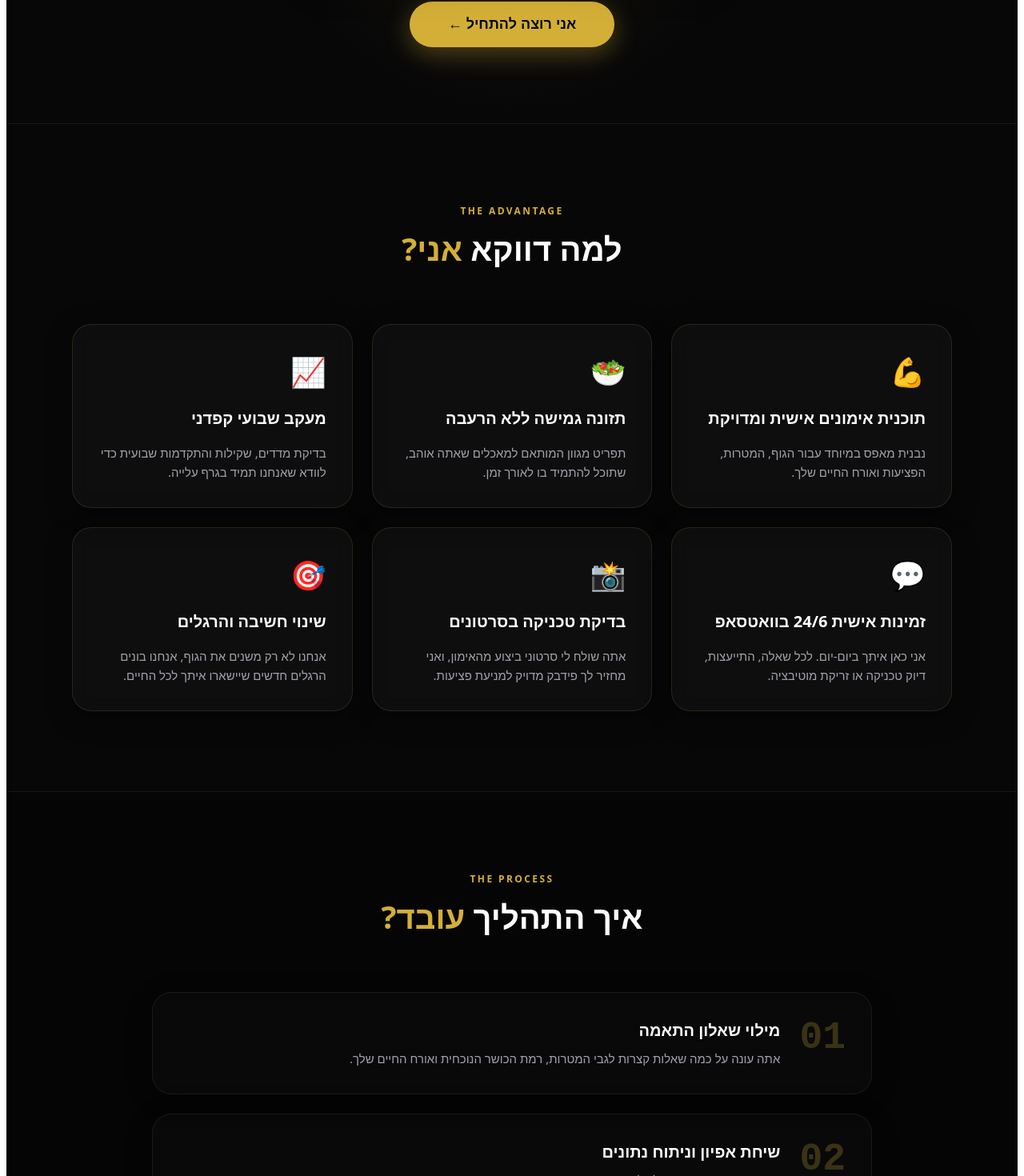
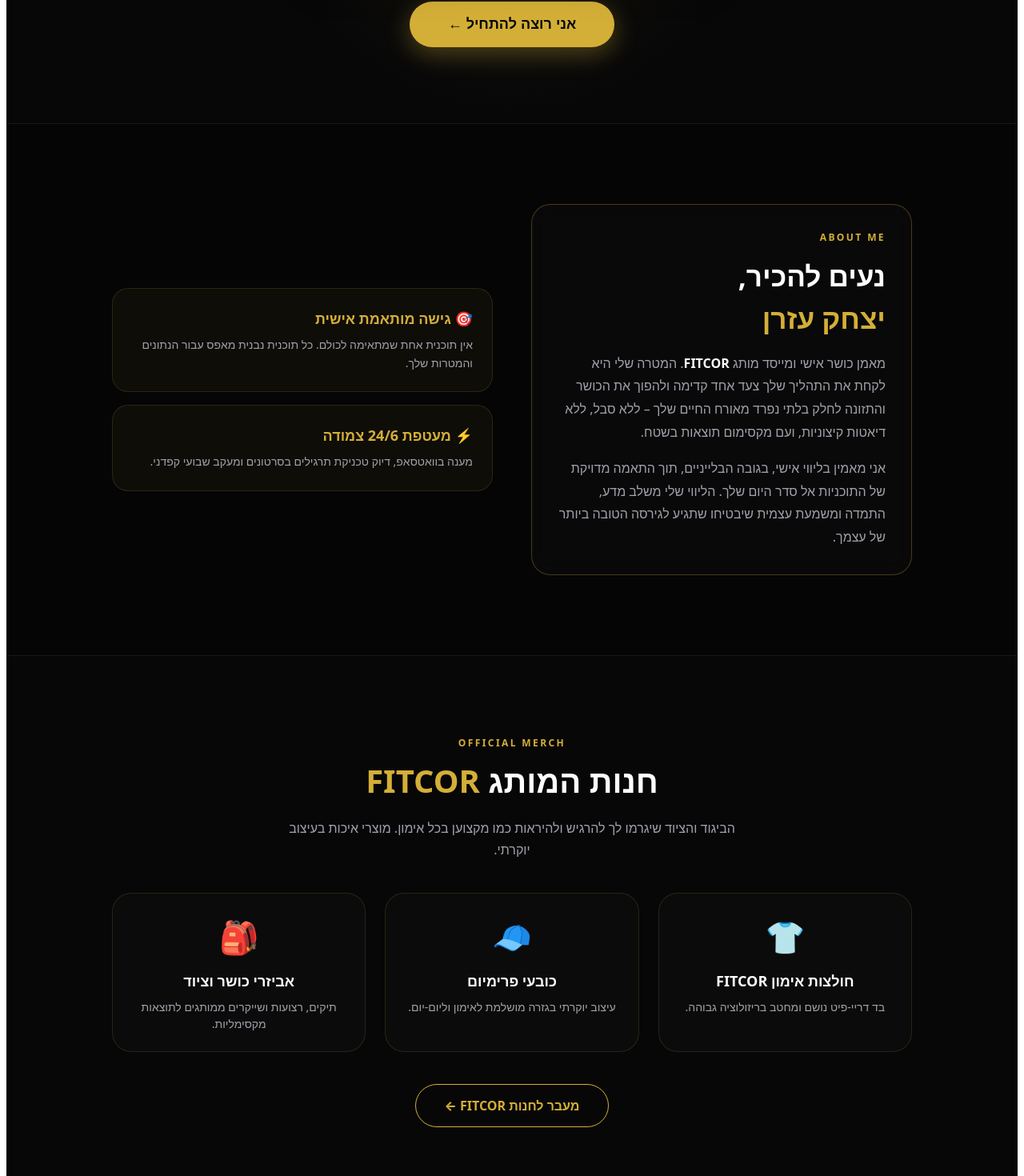
Before and after one commit to yzhqzrn47-creator/FITCOR, a Next.js app: page / in a window 1280 px wide. Shown: the part 654-2124 px from the top of the page at 80% size. Built offline with nearby package versions, Linux system fonts and the light colour scheme.

Commit message:
Update page.tsx

```diff
--- a/app/page.tsx
+++ b/app/page.tsx
@@ -141,6 +141,7 @@ export default function Home() {
         }
       `}} />
 
+      {/* HERO SECTION */}
       <section style={{
         position: 'relative',
         minHeight: '100vh',
@@ -179,7 +180,7 @@ export default function Home() {
               display: 'inline-block',
               boxShadow: '0 0 20px rgba(212, 175, 55, 0.05)',
             }}>
-              YITZHAK AZRAN
+              FITCOR BY YITZHAK AZRAN
             </span>
           </div>
 
@@ -292,10 +293,153 @@ export default function Home() {
         </div>
       </section>
 
+      {/* ABOUT SECTION (אודות יצחק עזרן) */}
+      <section style={{
+        padding: '100px 24px',
+        borderTop: '1px solid rgba(212, 175, 55, 0.1)',
+        backgroundColor: '#050506',
+      }}>
+        <div style={{
+          maxWidth: '1000px',
+          margin: '0 auto',
+          display: 'grid',
+          gridTemplateColumns: 'repeat(auto-fit, minmax(320px, 1fr))',
+          gap: '48px',
+          alignItems: 'center',
+        }}>
+          <div style={{
+            position: 'relative',
+            borderRadius: '24px',
+            border: '1px solid rgba(212, 175, 55, 0.3)',
+            padding: '32px',
+            backgroundColor: 'rgba(255, 255, 255, 0.02)',
+            backdropFilter: 'blur(12px)',
+            WebkitBackdropFilter: 'blur(12px)',
+          }}>
+            <span style={{ fontSize: '12px', fontWeight: 'bold', color: '#D4AF37', letterSpacing: '0.2em', display: 'block', marginBottom: '12px' }}>ABOUT ME</span>
+            <h2 style={{ fontSize: '2.2rem', fontWeight: '900', margin: '0 0 16px 0' }}>
+              נעים להכיר, <br />
+              <span style={{ color: '#D4AF37' }}>יצחק עזרן</span>
+            </h2>
+            <p style={{ color: '#a1a1aa', fontSize: '16px', lineHeight: '1.8', marginBottom: '16px' }}>
+              מאמן כושר אישי ומייסד מותג <strong style={{ color: '#ffffff' }}>FITCOR</strong>. המטרה שלי היא לקחת את התהליך שלך צעד אחד קדימה ולהפוך את הכושר והתזונה לחלק בלתי נפרד מאורח החיים שלך – ללא סבל, ללא דיאטות קיצוניות, ועם מקסימום תוצאות בשטח.
+            </p>
+            <p style={{ color: '#a1a1aa', fontSize: '16px', lineHeight: '1.8', margin: 0 }}>
+              אני מאמין בליווי אישי, בגובה הבלייניים, תוך התאמה מדויקת של התוכניות אל סדר היום שלך. הליווי שלי משלב מדע, התמדה ומשמעת עצמית שיבטיחו שתגיע לגירסה הטובה ביותר של עצמך.
+            </p>
+          </div>
+
+          <div style={{
+            display: 'flex',
+            flexDirection: 'column',
+            gap: '16px',
+          }}>
+            <div style={{
+              padding: '24px',
+              borderRadius: '20px',
+              backgroundColor: 'rgba(212, 175, 55, 0.05)',
+              border: '1px solid rgba(212, 175, 55, 0.15)',
+            }}>
+              <h4 style={{ margin: '0 0 8px 0', color: '#D4AF37', fontSize: '18px', fontWeight: '800' }}>🎯 גישה מותאמת אישית</h4>
+              <p style={{ margin: 0, color: '#a1a1aa', fontSize: '14px', lineHeight: '1.6' }}>אין תוכנית אחת שמתאימה לכולם. כל תוכנית נבנית מאפס עבור הנתונים והמטרות שלך.</p>
+            </div>
+
+            <div style={{
+              padding: '24px',
+              borderRadius: '20px',
+              backgroundColor: 'rgba(212, 175, 55, 0.05)',
+              border: '1px solid rgba(212, 175, 55, 0.15)',
+            }}>
+              <h4 style={{ margin: '0 0 8px 0', color: '#D4AF37', fontSize: '18px', fontWeight: '800' }}>⚡ מעטפת 24/6 צמודה</h4>
+              <p style={{ margin: 0, color: '#a1a1aa', fontSize: '14px', lineHeight: '1.6' }}>מענה בוואטסאפ, דיוק טכניקת תרגילים בסרטונים ומעקב שבועי קפדני.</p>
+            </div>
+          </div>
+        </div>
+      </section>
+
+      {/* STORE SECTION (חנות FITCOR) */}
       <section style={{
         padding: '100px 24px',
         borderTop: '1px solid rgba(212, 175, 55, 0.1)',
         backgroundColor: '#070708',
+      }}>
+        <div style={{ maxWidth: '1000px', margin: '0 auto', textAlign: 'center' }}>
+          <span style={{ fontSize: '12px', fontWeight: 'bold', color: '#D4AF37', letterSpacing: '0.2em', display: 'block', marginBottom: '8px' }}>OFFICIAL MERCH</span>
+          <h2 style={{ fontSize: '2.5rem', fontWeight: '900', margin: '0 0 16px 0' }}>
+            חנות המותג <span style={{ color: '#D4AF37' }}>FITCOR</span>
+          </h2>
+          <p style={{ color: '#a1a1aa', fontSize: '16px', maxWidth: '600px', margin: '0 auto 40px auto', lineHeight: '1.7' }}>
+            הביגוד והציוד שיגרמו לך להרגיש ולהיראות כמו מקצוען בכל אימון. מוצרי איכות בעיצוב יוקרתי.
+          </p>
+
+          <div style={{
+            display: 'grid',
+            gridTemplateColumns: 'repeat(auto-fit, minmax(250px, 1fr))',
+            gap: '24px',
+            marginBottom: '40px',
+          }}>
+            <div style={{
+              padding: '24px',
+              borderRadius: '24px',
+              backgroundColor: 'rgba(255, 255, 255, 0.02)',
+              border: '1px solid rgba(212, 175, 55, 0.15)',
+              textAlign: 'center',
+            }}>
+              <div style={{ fontSize: '40px', marginBottom: '12px' }}>👕</div>
+              <h3 style={{ fontSize: '18px', fontWeight: '800', margin: '0 0 8px 0' }}>חולצות אימון FITCOR</h3>
+              <p style={{ color: '#a1a1aa', fontSize: '14px', margin: 0 }}>בד דריי-פיט נושם ומחטב בריזולוציה גבוהה.</p>
+            </div>
+
+            <div style={{
+              padding: '24px',
+              borderRadius: '24px',
+              backgroundColor: 'rgba(255, 255, 255, 0.02)',
+              border: '1px solid rgba(212, 175, 55, 0.15)',
+              textAlign: 'center',
+            }}>
+              <div style={{ fontSize: '40px', marginBottom: '12px' }}>🧢</div>
+              <h3 style={{ fontSize: '18px', fontWeight: '800', margin: '0 0 8px 0' }}>כובעי פרימיום</h3>
+              <p style={{ color: '#a1a1aa', fontSize: '14px', margin: 0 }}>עיצוב יוקרתי בגזרה מושלמת לאימון וליום-יום.</p>
+            </div>
+
+            <div style={{
+              padding: '24px',
+              borderRadius: '24px',
+              backgroundColor: 'rgba(255, 255, 255, 0.02)',
+              border: '1px solid rgba(212, 175, 55, 0.15)',
+              textAlign: 'center',
+            }}>
+              <div style={{ fontSize: '40px', marginBottom: '12px' }}>🎒</div>
+              <h3 style={{ fontSize: '18px', fontWeight: '800', margin: '0 0 8px 0' }}>אביזרי כושר וציוד</h3>
+              <p style={{ color: '#a1a1aa', fontSize: '14px', margin: 0 }}>תיקים, רצועות ושייקרים ממותגים לתוצאות מקסימליות.</p>
+            </div>
+          </div>
+
+          <a
+            href="/shop"
+            style={{
+              display: 'inline-block',
+              backgroundColor: 'transparent',
+              color: '#D4AF37',
+              border: '1px solid #D4AF37',
+              padding: '14px 36px',
+              borderRadius: '9999px',
+              fontSize: '16px',
+              fontWeight: '800',
+              textDecoration: 'none',
+              transition: 'all 0.2s',
+            }}
+          >
+            מעבר לחנות FITCOR ←
+          </a>
+        </div>
+      </section>
+
+      {/* ADVANTAGES SECTION */}
+      <section style={{
+        padding: '100px 24px',
+        borderTop: '1px solid rgba(212, 175, 55, 0.1)',
+        backgroundColor: '#050506',
       }}>
         <div style={{ maxWidth: '1100px', margin: '0 auto' }}>
           <div style={{ textAlign: 'center', marginBottom: '64px' }}>
@@ -336,10 +480,11 @@ export default function Home() {
         </div>
       </section>
 
+      {/* PROCESS SECTION */}
       <section style={{
         padding: '100px 24px',
         borderTop: '1px solid rgba(212, 175, 55, 0.1)',
-        backgroundColor: '#050506',
+        backgroundColor: '#070708',
       }}>
         <div style={{ maxWidth: '900px', margin: '0 auto' }}>
           <div style={{ textAlign: 'center', marginBottom: '64px' }}>
@@ -387,10 +532,11 @@ export default function Home() {
         </div>
       </section>
 
+      {/* SURVEY SECTION */}
       <section id="survey-section" style={{
         padding: '100px 24px',
         borderTop: '1px solid rgba(212, 175, 55, 0.1)',
-        backgroundColor: '#070708',
+        backgroundColor: '#050506',
         display: 'flex',
         justifyContent: 'center',
         alignItems: 'center',
@@ -678,6 +824,7 @@ export default function Home() {
         </div>
       </section>
 
+      {/* FAQ SECTION */}
       <section id="faq" style={{
         padding: '100px 24px',
         borderTop: '1px solid rgba(212, 175, 55, 0.1)',
@@ -746,6 +893,7 @@ export default function Home() {
         </div>
       </section>
 
+      {/* FOOTER */}
       <footer style={{
         padding: '60px 24px',
         borderTop: '1px solid rgba(212, 175, 55, 0.1)',
@@ -767,7 +915,7 @@ export default function Home() {
             letterSpacing: '0.15em',
             color: '#D4AF37',
           }}>
-            YITZHAK AZRAN
+            FITCOR BY YITZHAK AZRAN
           </div>
           <p style={{ color: '#71717a', fontSize: '14px', margin: 0 }}>
             © {new Date().getFullYear()} כל הזכויות שמורות ליצחק עזרן - אימון כושר אישי אונליין.
```
